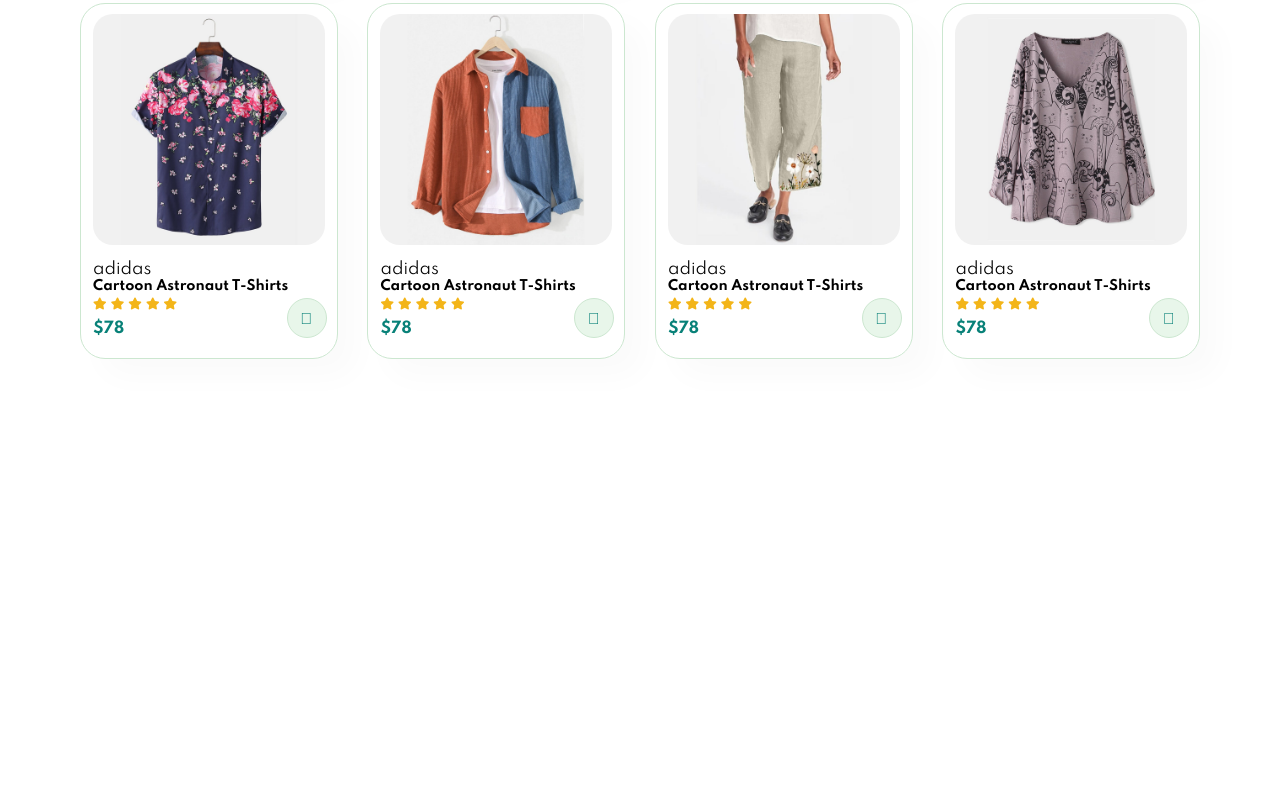
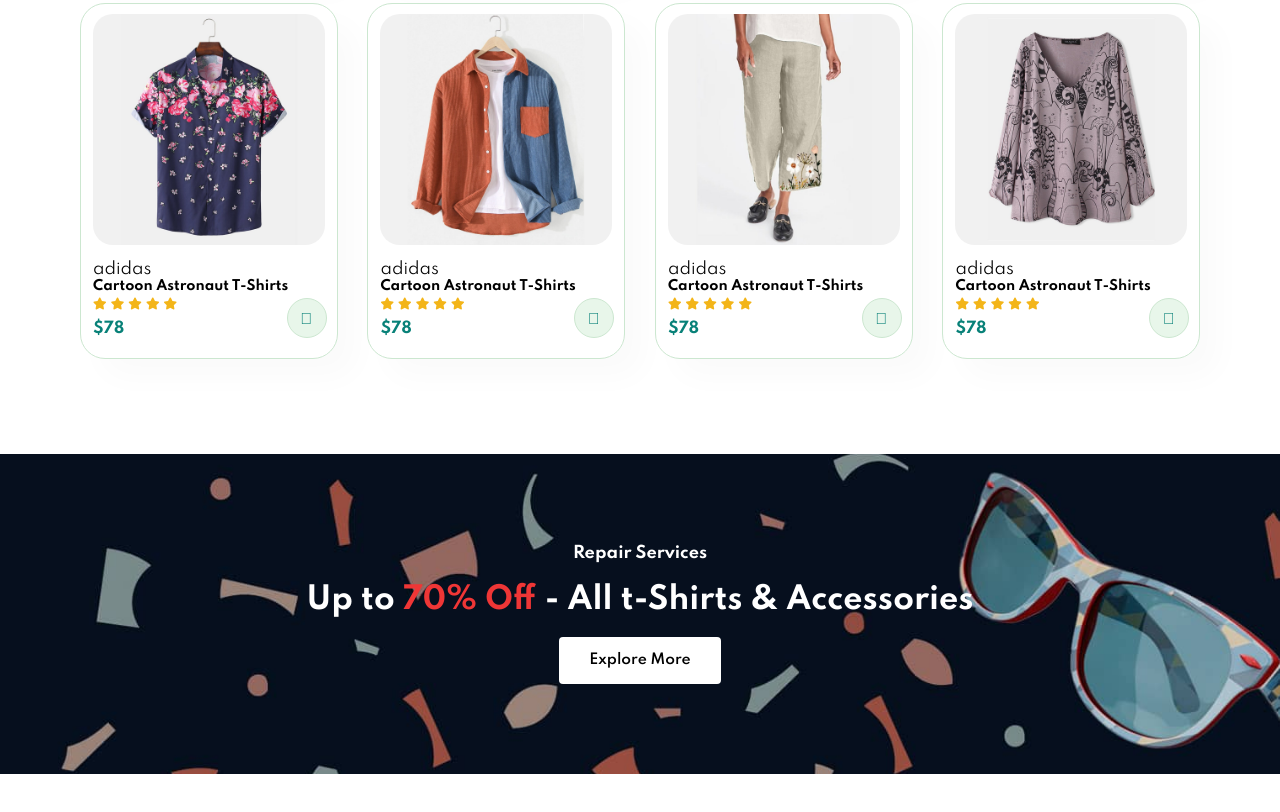
Before and after one commit to AkashSinha007/ShoppingCart, a plain HTML site: page index.html in a window 1280 px wide. Shown: the part 1678-2490 px from the top of the page. Before the commit the page ends 2092 px from the top, so only its background shows below. Drawn offline with Linux system fonts and the light colour scheme.

Commit message:
Action banner Complete

```diff
--- a/index.html
+++ b/index.html
@@ -197,6 +197,12 @@
             </div>
         </section>
 
+        <section id="banner" class="section-m1">
+            <h4>Repair Services</h4>
+            <h2>Up to <span>70% Off</span> - All t-Shirts & Accessories</h2>
+            <button class="normal">Explore More</button>
+        </section>
+
         <script src="script.js"></script>
     </body>
 </html>
--- a/style.css
+++ b/style.css
@@ -46,6 +46,19 @@ p {
 
 .section-m1 {
   margin: 40px 0;
+}
+
+button.normal {
+    font-size: 14px;
+    font-weight: 600;
+    padding: 15px 30px;
+    color: #000;
+    background-color: #fff;
+    border-radius: 4px;
+    cursor: pointer;
+    border: none;
+    outline: none;
+    transition: 0.2s;
 }
 
 body {
@@ -266,3 +279,36 @@ body {
     bottom: 20px;
     right: 10px;
 }
+
+#banner {
+    display: flex;
+    flex-direction: column;
+    justify-content: center;
+    align-items: center;
+    text-align: center;
+    background-image: url("img/banner/b2.jpg");
+    width: 100%;
+    height: 40vh;
+    background-size: cover;
+    background-position: center;
+}
+
+#banner h4 {
+    color: #fff;
+    font-size: 16px;
+}
+
+#banner h2 {
+    color: #fff;
+    font-size: 30px;
+    padding: 10px 0;
+}
+
+#banner h2 span {
+    color: #ef3636;
+}
+
+#banner button:hover {
+    background: #088178;
+    color: #fff;
+}
```
